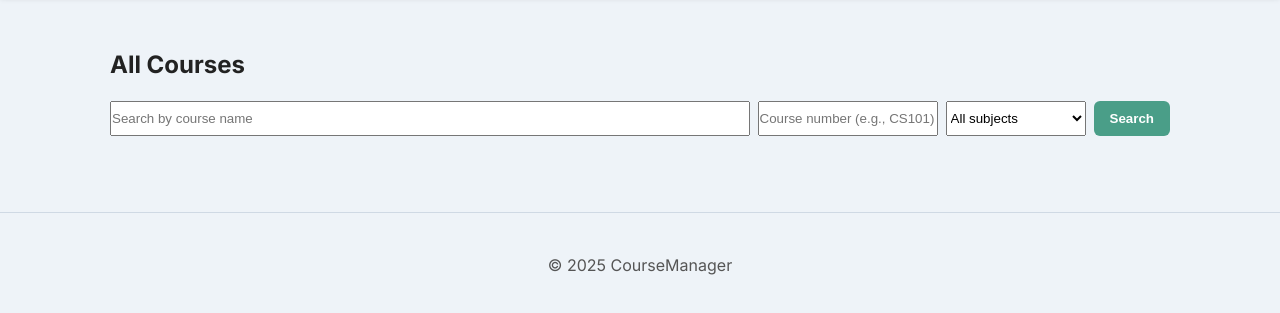
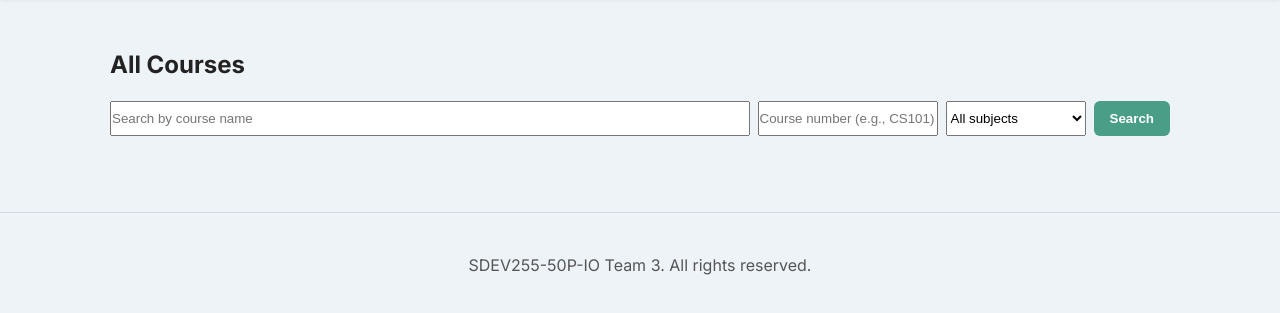
Before and after one commit to ejohnnn7/SDEV_255_Final_Project_Team3, a website: page public/courses.html in a window 1280 px wide. Shown: the part 65-378 px from the top of the page. Drawn offline with Linux system fonts and the light colour scheme; no server answers.

Commit message:
Update footer text for CourseManager

```diff
--- a/public/courses.html
+++ b/public/courses.html
@@ -48,7 +48,7 @@
   </main>
 
   <footer class="site-footer">
-    <div class="container">© 2025 CourseManager</div>
+    <div class="container">SDEV255-50P-IO Team 3. All rights reserved.</div>
   </footer>
 
   <script src="nav.js" defer></script>
```
